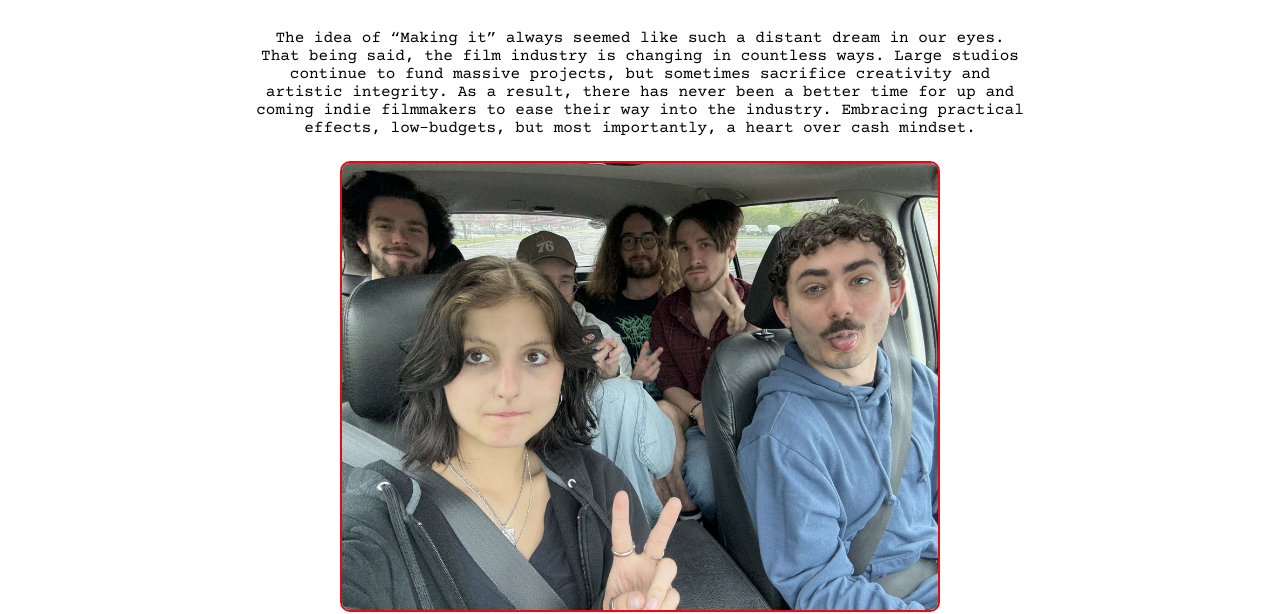
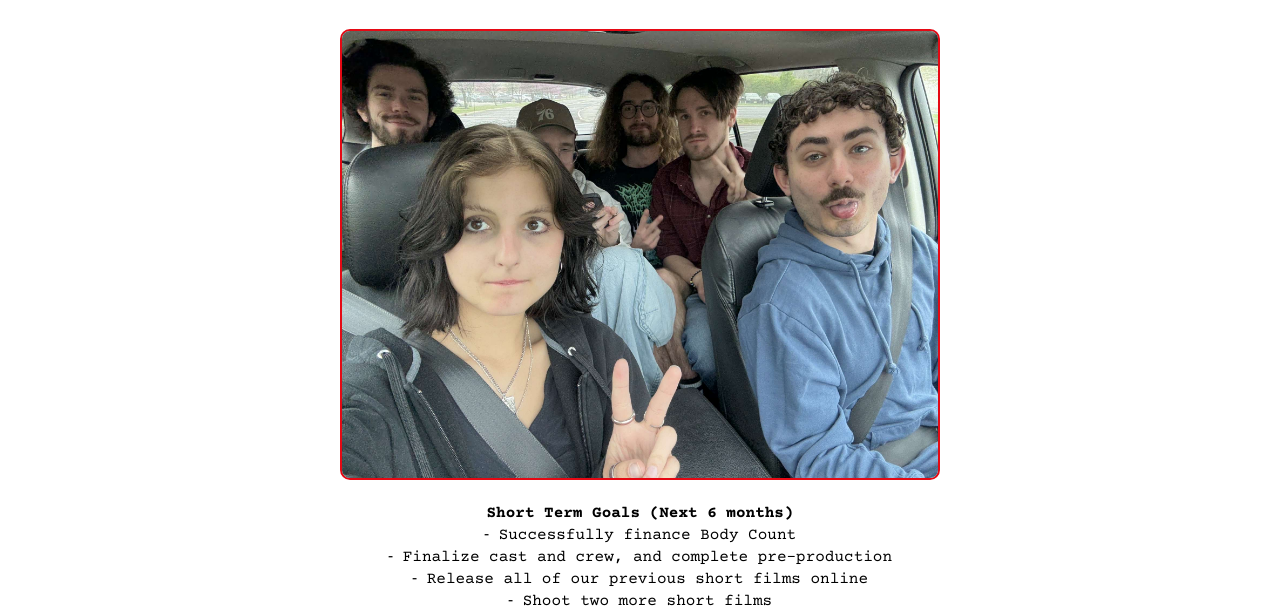
Before and after one commit to Kmax607/OneShotentEntertainment, a website: page OurGoals.html in a window 1280 px wide. Shown: the part 211-825 px from the top of the page. Drawn offline with nearby package versions, Linux system fonts and the light colour scheme.

Commit message:
Update OurGoals.html

```diff
--- a/OurGoals.html
+++ b/OurGoals.html
@@ -73,9 +73,6 @@
     <h1 class="red-heading fade-in">Our Goals</h1>
 
     <section class="story-section">
-        <p class="fade-in">
-            The idea of “Making it” always seemed like such a distant dream in our eyes. That being said, the film industry is changing in countless ways. Large studios continue to fund massive projects, but sometimes sacrifice creativity and artistic integrity. As a result, there has never been a better time for up and coming indie filmmakers to ease their way into the industry. Embracing practical effects, low-budgets, but most importantly, a heart over cash mindset.
-        </p>
 
         <!-- Carousel or Static Images -->
         <img src="g8.JPG" alt="Goal Image 1" class="story-image fade-in" />
@@ -103,7 +100,7 @@
             ⁃    Work with more industry professionals.<br>
             ⁃    Have a clearer vision of what One Shot Entertainment can be!<br>
         </p>
-        <br>
+        <br><br>
         <p class="fade-in">
             We firmly believe that TOGETHER independent filmmakers can persevere. We’re looking to assemble passionate artists of all ages and backgrounds, who are interested in film. It takes a lot to make a movie, from cinematographers, to actors, to composers, each role is essential. To sum things up, love the art of film? Have an aspect you’re drawn to? Looking for a like-minded community? Give us a shot!
         </p>
```
